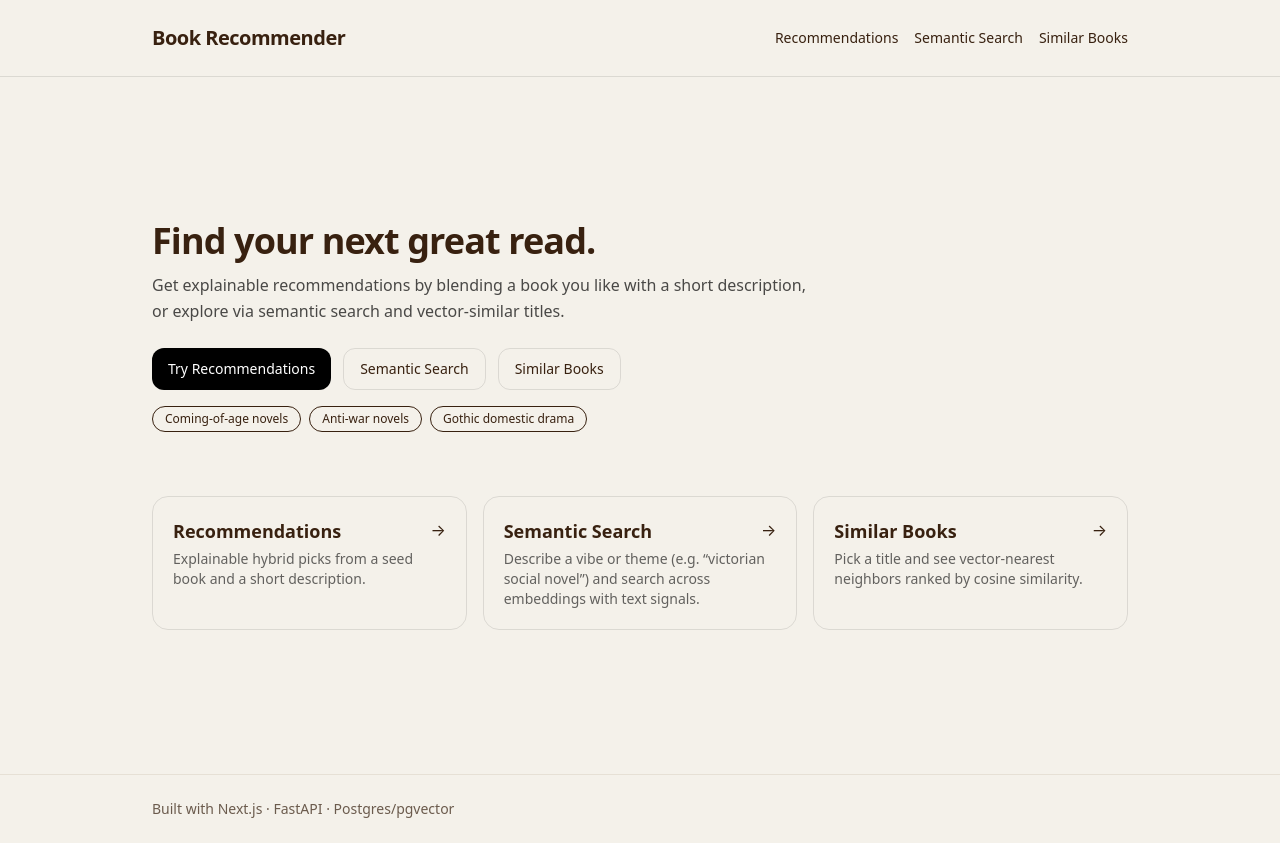
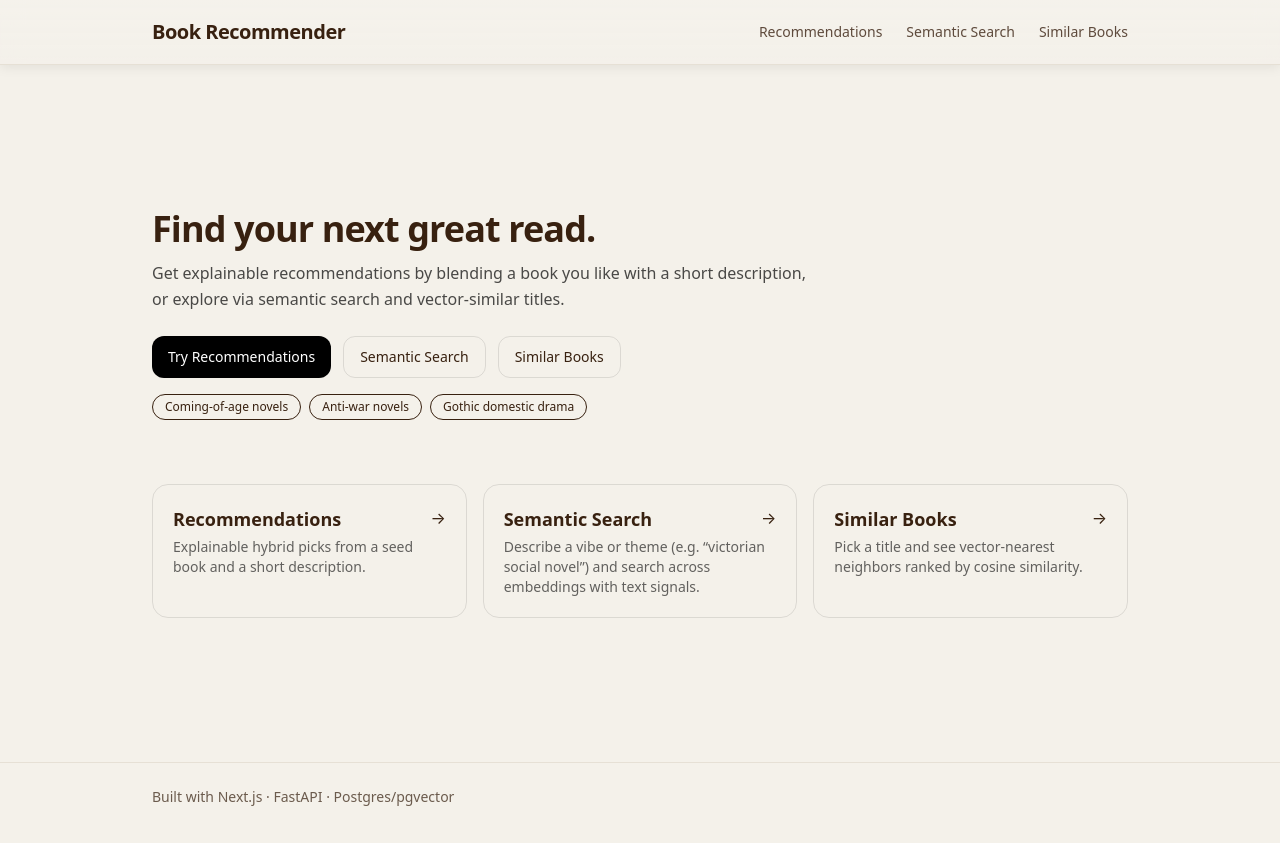
Before and after one commit to donnchadh00/explainable-book-recs, a Next.js app in the folder frontend/: page / in a window 1280 px wide. Built offline with nearby package versions, Linux system fonts and the light colour scheme.

Commit message:
feat(ui): upgrade Topbar to sticky, backdrop blurred header with active link underline

```diff
--- a/frontend/src/app/components/Topbar.tsx
+++ b/frontend/src/app/components/Topbar.tsx
@@ -1,26 +1,64 @@
 'use client'
 
-import Link from "next/link";
+import Link from 'next/link'
+import { usePathname } from 'next/navigation'
+
+const NAV = [
+  { href: '/recs',   label: 'Recommendations' },
+  { href: '/search', label: 'Semantic Search' },
+  { href: '/similar',label: 'Similar Books' },
+]
 
 export default function Topbar() {
+  const pathname = usePathname()
+
   return (
-    <header className="border-b border-black/10 dark:border-white/10">
-      <div className="mx-auto max-w-5xl px-6 py-6 flex items-center justify-between">
-        <div className="flex items-baseline gap-2">
+    <header
+      className="sticky top-0 z-50
+                 bg-[rgb(var(--background))]/80
+                 backdrop-blur-md supports-[backdrop-filter]:backdrop-blur-md
+                 border-b border-[rgb(var(--border-warm))]
+                 shadow-[0_2px_12px_rgba(0,0,0,0.08)] dark:shadow-[0_2px_12px_rgba(0,0,0,0.35)]"
+    >
+      {/* subtle top gradient sheen */}
+      <div className="pointer-events-none absolute inset-0 bg-gradient-to-b from-white/10 to-transparent dark:from-white/5" />
+
+      <div className="relative mx-auto max-w-5xl px-6 h-16 flex items-center justify-between">
+        {/* Brand */}
         <Link
           href="/"
-            className="text-xl font-bold tracking-tight hover:opacity-80 transition-opacity"
+          className="text-[rgb(var(--accent))] hover:opacity-90 transition-opacity
+                     text-xl font-semibold tracking-tight"
           aria-label="Go to homepage"
         >
           Book Recommender
         </Link>
-        </div>
-        <nav className="hidden sm:flex gap-4 text-sm">
-          <Link href="/recs" className="hover:underline">Recommendations</Link>
-          <Link href="/search" className="hover:underline">Semantic Search</Link>
-          <Link href="/similar" className="hover:underline">Similar Books</Link>
+
+        {/* Nav */}
+        <nav className="hidden sm:flex items-center gap-6 text-sm font-medium">
+          {NAV.map(({ href, label }) => {
+            const active = pathname === href
+            return (
+              <Link
+                key={href}
+                href={href}
+                className={`relative transition-colors duration-200 group
+                            ${active ? 'text-[rgb(var(--accent))]' : 'text-[rgb(var(--foreground))]/80 hover:text-[rgb(var(--accent))]'}
+                           `}
+              >
+                {label}
+                {/* animated underline */}
+                <span
+                  className={`absolute left-0 -bottom-1 h-[2px] rounded-full
+                              bg-[rgb(var(--accent))]
+                              transition-all duration-300 ease-out
+                              ${active ? 'w-full' : 'w-0 group-hover:w-full'}`}
+                />
+              </Link>
+            )
+          })}
         </nav>
       </div>
     </header>
-  );
+  )
 }
```
Lines whose indentation alone changed are shown as unchanged.
